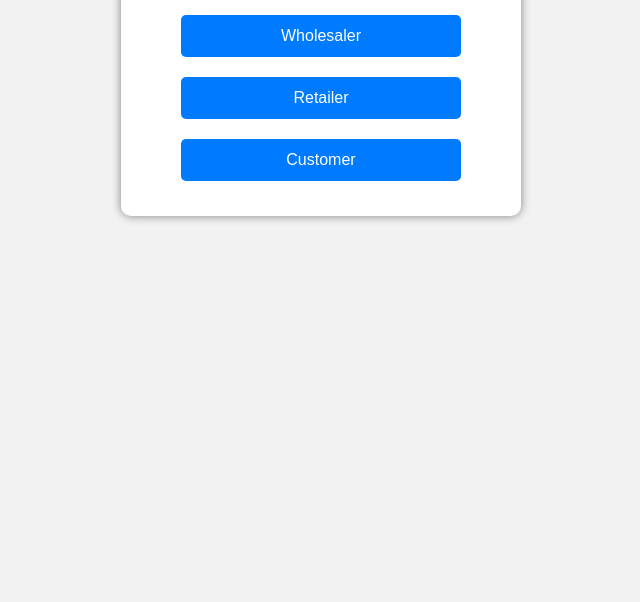
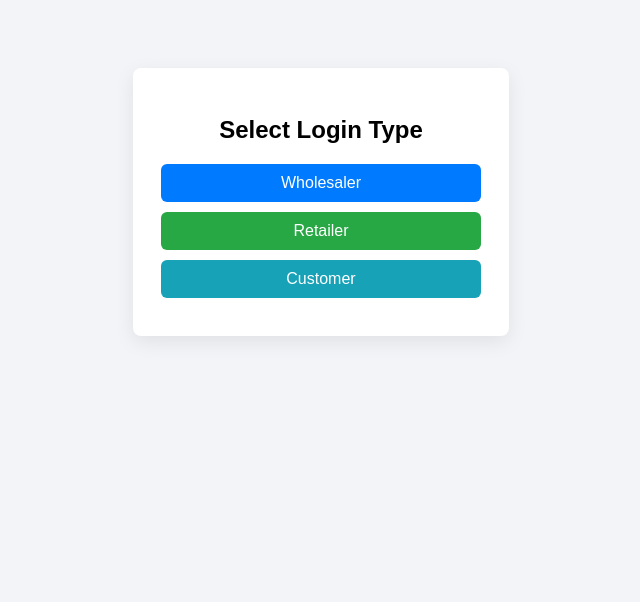
Before and after one commit to disha-31125/I2Group5, a plain HTML site: page index.html in a window 1280 px wide. Shown: the part 198-800 px from the top of the page, without its empty margins (319-959 px from the left). Drawn offline with Linux system fonts and the light colour scheme.

Commit message:
Fix role routing: send to items/wholesaler pages

```diff
--- a/index.html
+++ b/index.html
@@ -1,28 +1,50 @@
 <!DOCTYPE html>
-<html>
+<html lang="en">
 <head>
-    <title>Login Page</title>
-    <link rel="stylesheet" href="style.css">
+  <meta charset="utf-8" />
+  <title>Select Role — StoreConnect</title>
+  <link rel="stylesheet" href="style.css">
+  <meta name="viewport" content="width=device-width,initial-scale=1" />
+  <style>
+    /* small inline style so it looks okay if your style.css isn't loaded */
+    body { font-family: Arial, sans-serif; display:flex; align-items:center; justify-content:center; height:100vh; background:#f2f4f7; margin:0; }
+    .card { background:#fff; padding:28px; border-radius:8px; box-shadow:0 6px 20px rgba(0,0,0,0.08); width:320px; text-align:center; }
+    .btn { display:block; width:100%; margin:10px 0; padding:10px; border-radius:6px; border:none; cursor:pointer; font-size:16px; }
+    .btn.wh { background:#007bff; color:#fff; }
+    .btn.ret { background:#28a745; color:#fff; }
+    .btn.cus { background:#17a2b8; color:#fff; }
+  </style>
 </head>
+<body>
+  <div class="card">
+    <h2>Select Login Type</h2>
 
-<body>
+    <!-- Buttons call goToPage(role) -->
+    <button class="btn wh" onclick="goToPage('Wholesaler')">Wholesaler</button>
+    <button class="btn ret" onclick="goToPage('Retailer')">Retailer</button>
+    <button class="btn cus" onclick="goToPage('Customer')">Customer</button>
+  </div>
 
-    <div class="container">
-        <h1>Select Login Type</h1>
+  <script>
+    // Redirect user to the correct page based on role
+    function goToPage(role) {
+      if (!role) {
+        alert('Please select a role');
+        return;
+      }
 
-        <div class="btn-group">
-            <button onclick="goToPage('Wholesaler')">Wholesaler</button>
-            <button onclick="goToPage('Retailer')">Retailer</button>
-            <button onclick="goToPage('Customer')">Customer</button>
-        </div>
-    </div>
+      // For wholesaler, open wholesalers_items page
+      if (role === 'Wholesaler') {
+        window.location.href = 'wholesalers_items.html?role=' + encodeURIComponent(role);
+        return;
+      }
 
-    <script>
-        function goToPage(role) {
-            // Send user to ONE login page with the selected role
-            window.location.href = "form.html?role=" + role;
-        }
-    </script>
+      // For Customer and Retailer, open items page first
+      window.location.href = 'items.html?role=' + encodeURIComponent(role);
+    }
 
+    // DEBUG helper (optional) — remove if you like
+    // console.log('Index loaded');
+  </script>
 </body>
 </html>
```
